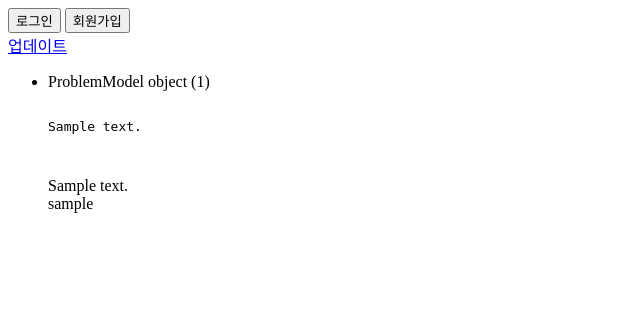
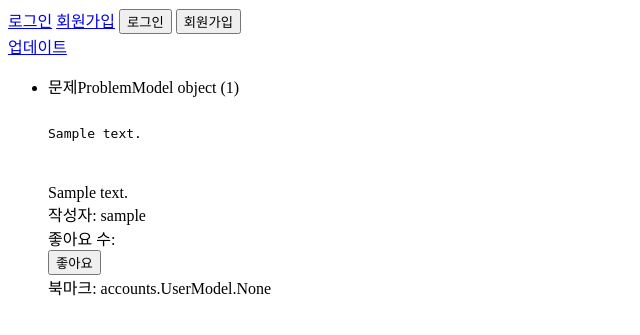
Before and after one commit to sudog1/agora, a Django app: template templates/code_feed/index.html in a window 1280 px wide. Shown: the top 335 px of the page, without its empty margins (0-640 px from the left). Run offline with Django 4.2, Linux system fonts and the light colour scheme; tables that the repository leaves empty hold one stand-in row (values such as "Sample post"); the template is opened without the code that fills it: values that come from a table or form of the project are taken from there, most other values are stand-ins (such as "Sample title", 1, 10 or a date in 2020); parts of the project's set-up code (start-up, migrations or seed data) failed here and were passed over.

Commit message:
likes boomarks 기능 추가 진행 중.

```diff
--- a/code_feed/views.py
+++ b/code_feed/views.py
@@ -58,7 +58,7 @@
     else:
         return HttpResponseNotAllowed(["GET", "POST"])
 
-    @csrf_exempt
+@csrf_exempt
 def delete(request, code_id):
     if request.method == "POST":
         code = get_object_or_404(CodeModel, id=code_id)
@@ -76,8 +76,10 @@
         code = get_object_or_404(CodeModel, id=code_id)
         if request.user in code.likes:
             code.likes.remove(request.user, code_id)
+            return redirect("/code_feed/")
         else:
             code.likes.add(request.user, code_id)
+            return redirect("/code_feed/")
     else:
         return HttpResponse("invalid request method.", status=405)
 
@@ -86,7 +88,9 @@
         code = get_object_or_404(CodeModel, id=code_id)
         if request.user in code.bookmark:
             code.bookmarks.remove(request.user, code_id)
+            return redirect("/code_feed/")
         else:
             code.bookmarks.add(request.user, code_id)
+            return redirect("/code_feed/")
     else:
         return HttpResponse("invalid request method.", status=405)
--- a/templates/accounts/mypage.html
+++ b/templates/accounts/mypage.html
@@ -11,7 +11,7 @@
             <form class="form-area" method="post" action="/sign-up/" enctype="multipart/form-data">
                 {# enctype을 "multipart/form-data"로 변경하여 파일 업로드를 지원함을 명시 #}
                 {% csrf_token %}
-                <img src="{{ user.profile_image.url }}" alt="프로필 이미지">
+                {# <img src="{{ user.profile_image.url }}" alt="프로필 이미지"> #}
                 <hr>
                 <div style="float: right">
                     <button type="submit" class="btn btn-primary">회원가입</button>
--- a/templates/code_feed/create.html
+++ b/templates/code_feed/create.html
@@ -7,7 +7,7 @@
 </head>
 <body>
     <h1>codefeed 게시글 만들기</h1>
-    <form action="/code_feed/update/1/" method="post">
+    <form action="/code_feed/create/" method="post">
         {% csrf_token %}
         <input type="number" max="100" min="1" name="problem" id="problem">
         <input type="text" name="content" id="content">
--- a/templates/code_feed/index.html
+++ b/templates/code_feed/index.html
@@ -6,32 +6,38 @@
     <title>Document</title>
 </head>
 <nav>
-    <!-- {% if request.user.is_authenticated %}
-    <div>{{ request.user.username }}</div> -->
-    <!-- <form action="/user/logout/" method="post"> -->
-        <!-- {% csrf_token %} -->
+    {% if request.user.is_authenticated %}
+    <div>{{ request.user.username }}</div>
+    <form action="/user/logout/" method="post">
+        {% csrf_token %}
         <button>로그아웃</button>
-    <!-- </form> -->
-    <!-- {% else %} -->
+    </form>
+    {% else %}
     <div>
-        <!-- <a href="/accounts/login/">로그인</a>
-        <a href="/accounts/signup/">회원가입</a> -->
+        <a href="/accounts/login/">로그인</a>
+        <a href="/accounts/signup/">회원가입</a>
         <button>로그인</button>
         <button>회원가입</button>
     </div>
-    <!-- {% endif %} -->
+    {% endif %}
 </nav>
 <body>
     <a href="/code_feed/update/1">업데이트</a>
         <ul>
             {% for feed in feeds %}
                 <li>
-                    <div>{{ feed.problem }}</div>
+                    <div>문제{{ feed.problem }}</div>
                     <pre>
                     <div>{{ feed.content }}</div>
                     </pre>
                     <div>{{ feed.description }}</div>
-                    <div>{{ feed.author }}</div>
+                    <div>작성자: {{ feed.author }}</div>
+                    <div>좋아요 수: </div>
+                    <form action="/code_feed/{{ code_id }}/" method="post">
+                        {% csrf_token %}
+                        <button type="submit" formaction="/code_feed/{{ code_id }}/">좋아요</button>
+                    </form>
+                    <div>북마크: {{ feed.bookmarks }}</div>
                 </li>
             {% endfor %}
         </ul>
```
Also changed, not shown: accounts/migrations/0001_initial.py (added), code_feed/migrations/0001_initial.py (added).
